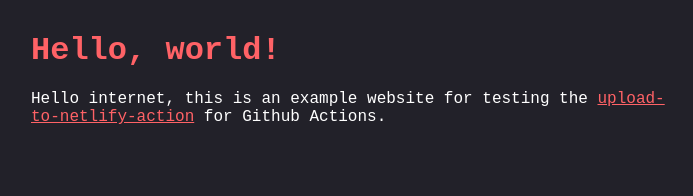
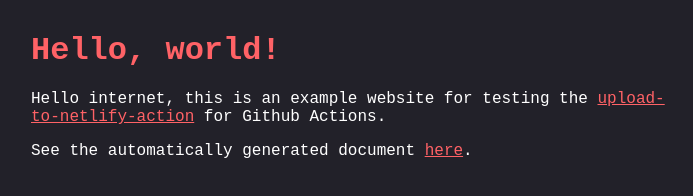
Before and after one commit to MrFlynn/upload-to-netlify-example, a plain HTML site: page src/index.html in a window 1280 px wide. Shown: the whole page, without its empty margins (1-694 px from the left). Drawn offline with Linux system fonts and the light colour scheme.

Commit message:
Add LaTeX sample file.
This file will be compile using a separate Github action and will
be uploaded using the action being tested in this repository.

Adds link to generated pdf in deployed html file.

```diff
--- a/src/index.html
+++ b/src/index.html
@@ -7,6 +7,9 @@
     <p>Hello internet, this is an example website for testing the
         <a href="https://github.com/MrFlynn/upload-to-netlify-action">
             upload-to-netlify-action</a> for Github Actions.
+    </p>
+    <p>See the automatically generated document
+        <a href="/asset.pdf">here</a>.
     </p>
 </body>
 <style>
```
Also changed, not shown: 1 other file.
